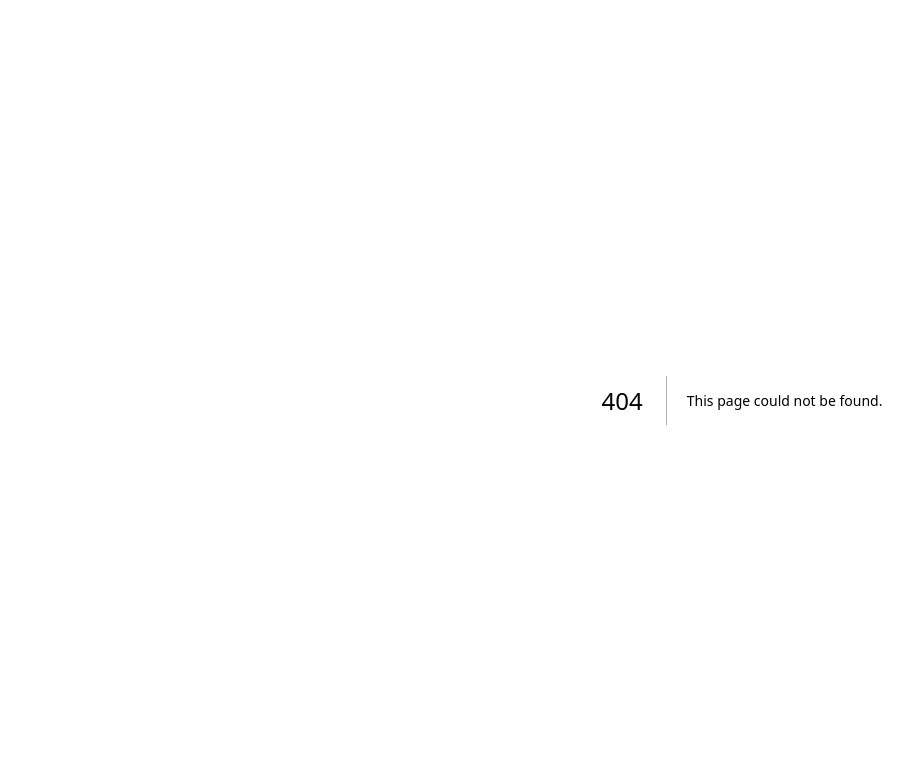
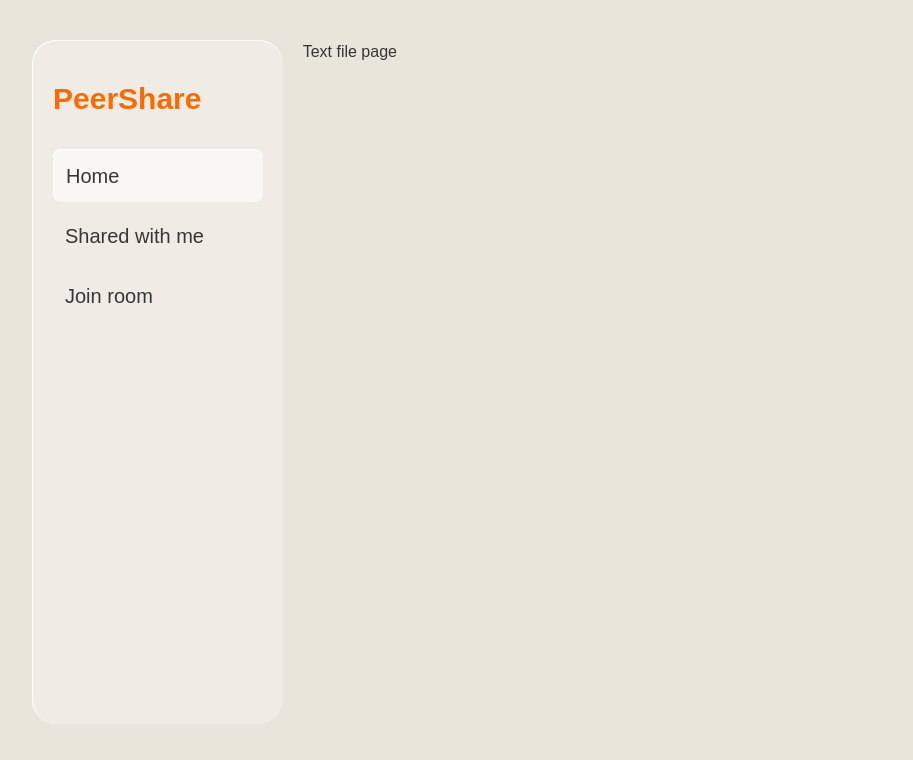
Before and after one commit to spsujoy007/PeerShare, a Next.js app in the folder client/: page /file/text in a window 1280 px wide. Before the commit this address had no page. Shown: the top 760 px of the page, without its empty margins (8-921 px from the left). Built offline with nearby package versions, Linux system fonts and the light colour scheme; a web font is replaced by a local one.

Commit message:
feat: implement authentication layout and login functionality with dynamic tab navigation

```diff
--- /dev/null
+++ b/client/src/app/(authentication)/layout.js
@@ -0,0 +1,13 @@
+
+export const metadata = {
+  title: "Create Next App",
+  description: "Generated by create next app",
+};
+
+export default function AuthLayout({ children }) {
+  return (
+    <div className="flex flex-col justify-center items-center min-h-screen">
+      {children}
+    </div>
+  );
+}
--- /dev/null
+++ b/client/src/app/(main)/file/text/page.jsx
@@ -0,0 +1,9 @@
+import React from 'react'
+
+export default function page() {
+  return (
+    <div>
+        Text file page
+    </div>
+  )
+}
--- /dev/null
+++ b/client/src/app/(main)/layout.js
@@ -0,0 +1,14 @@
+import SideNav from "../components/shared/SideNav";
+
+export default function MainLayout({ children }) {
+  return (
+    <div className="p-10 h-screen w-full">
+      <section className="flex gap-5 md:h-[95%]">
+        <SideNav />
+        <div className="w-full">
+          {children}
+        </div>
+      </section>
+    </div>
+  );
+}
--- /dev/null
+++ b/client/src/app/(main)/page.js
@@ -0,0 +1,5 @@
+import HomePage from "../components/Home/Home";
+import Navbar from "../components/shared/Navbar";
+export default function Home() {
+  return <HomePage />;
+}
--- a/client/src/app/components/Home/Home.jsx
+++ b/client/src/app/components/Home/Home.jsx
@@ -116,7 +116,7 @@ export default function HomePage() {
 
         <section className='mt-2 flex gap-2'>
 
-          <div className='rounded-xl bg-[#ffffff99] group p-2 overflow-y-hidden w-29 border-l border-t border-[#fff] backdrop-blur-2xl cursor-pointer'>
+          <Link href="/file/text" className='rounded-xl bg-[#ffffff99] group p-2 overflow-y-hidden w-29 border-l border-t border-[#fff] backdrop-blur-2xl cursor-pointer'>
             <div className='flex justify-center group-hover:bg-[#ffffff8b] items-center  rounded-xl h-10 w-full  bg-[#ededed]   duration-150'>
               <TiPlus />
             </div>
@@ -124,7 +124,7 @@ export default function HomePage() {
               <div className='h-[16px]'><CgLoadbarDoc className='text-blue-500' /></div>
               <h1 className='text-sm'>Blank file</h1>
             </div>
-          </div>
+          </Link>
 
           <div className='rounded-xl bg-[#ffffff99] group p-2 overflow-y-hidden w-29 border-l border-t border-[#fff] backdrop-blur-2xl cursor-pointer'>
             <div className='flex justify-center group-hover:bg-[#ffffff8b] items-center  rounded-xl h-10 w-full  bg-[#ededed]   duration-150'>
--- a/client/src/app/components/shared/SideNav.jsx
+++ b/client/src/app/components/shared/SideNav.jsx
@@ -9,10 +9,9 @@ export default function SideNav() {
             <h1 className='text-3xl font-bold text-orange-500'>PeerShare</h1>
         </div>
         <ul className='text-xl'>
-            {/* <li className='mb-2 bg-[#ffffff8b] cursor-pointer p-3 rounded-lg border-l border-t border-[#fff] flex  items-center gap-4 w-[130px]'><TiPlus /> New</li> */}
-            <li className='mb-2 bg-[#ffffff8b] cursor-pointer p-3 rounded-lg border-l border-t border-[#fff]'>Home</li>
-            <li className='mb-2 hover:bg-[#ffffff8b] cursor-pointer p-3 rounded-lg '>Shared with me</li>
-            <li className='mb-2 hover:bg-[#ffffff8b] cursor-pointer p-3 rounded-lg '>Join room</li>
+            <Link href="/"><li className='mb-2 bg-[#ffffff8b] cursor-pointer p-3 rounded-lg border-l border-t border-[#fff]'>Home</li></Link>
+            <Link href="/shared"><li className='mb-2 hover:bg-[#ffffff8b] cursor-pointer p-3 rounded-lg '>Shared with me</li></Link>
+            <Link href="/join"><li className='mb-2 hover:bg-[#ffffff8b] cursor-pointer p-3 rounded-lg '>Join room</li></Link>
         </ul>
     </div>
   )
--- a/client/src/app/layout.js
+++ b/client/src/app/layout.js
@@ -1,5 +1,6 @@
 import { Geo } from "next/font/google";
 import "./globals.css";
+
 
 const geo = Geo({
   variable: "--font-geo",
@@ -18,7 +19,9 @@ export default function RootLayout({ children }) {
       lang="en"
       className={`${geo.variable} h-full antialiased`}
     >
-      <body className="min-h-full flex flex-col font-sans lg:w-[1500px] mx-auto">{children}</body>
+      <body className="min-h-full flex flex-col font-sans lg:w-[1500px] mx-auto">
+        {children}
+      </body>
     </html>
   );
 }
--- a/client/src/app/page.js
+++ /dev/null
@@ -1,15 +0,0 @@
-
-import HomePage from "./components/Home/Home";
-import Navbar from "./components/shared/Navbar";
-import SideNav from "./components/shared/SideNav";
-
-export default function Home() {
-  return (
-    <div className="p-10 h-screen">
-      <section className="flex gap-5 md:h-[95%]">
-        <SideNav></SideNav>
-        <HomePage></HomePage>
-      </section>
-    </div>
-  );
-}
```
Also changed, not shown: client/src/app/(authentication)/login/page.jsx (renamed from client/src/app/login/page.jsx).
